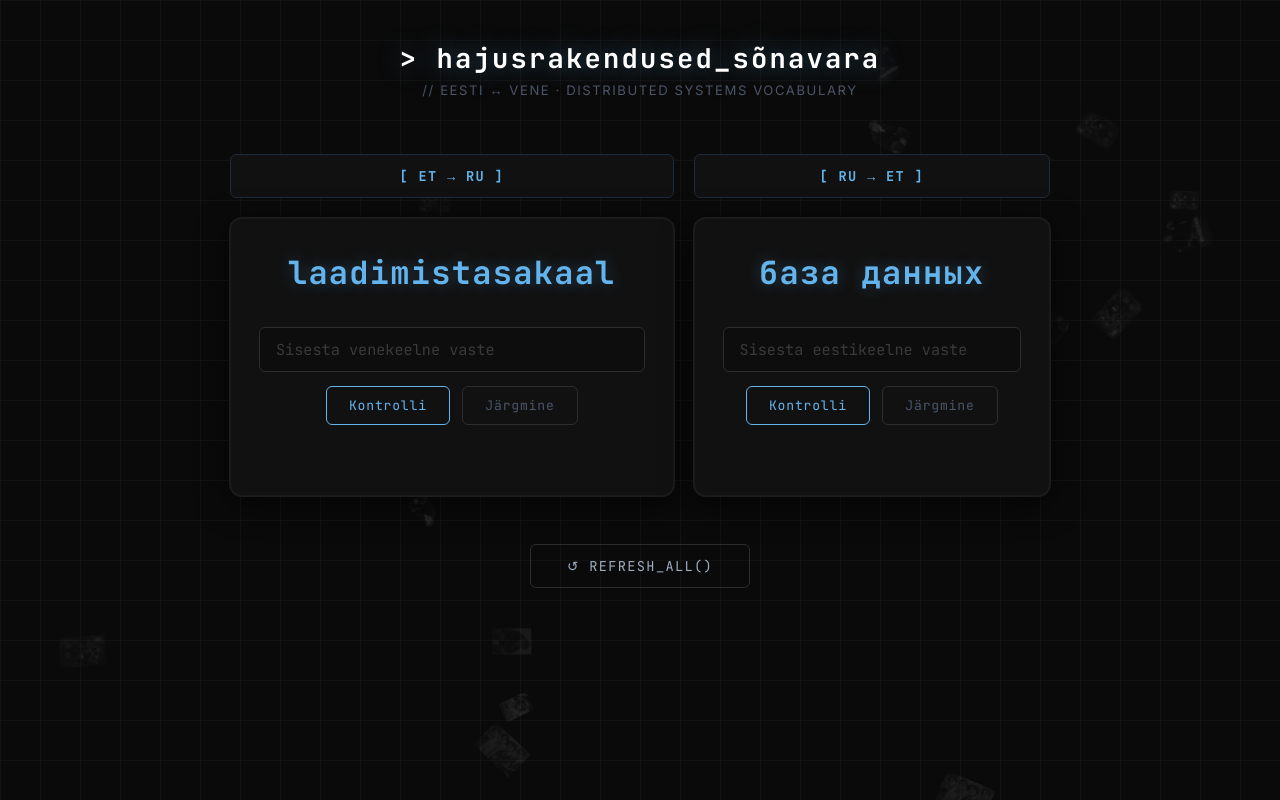
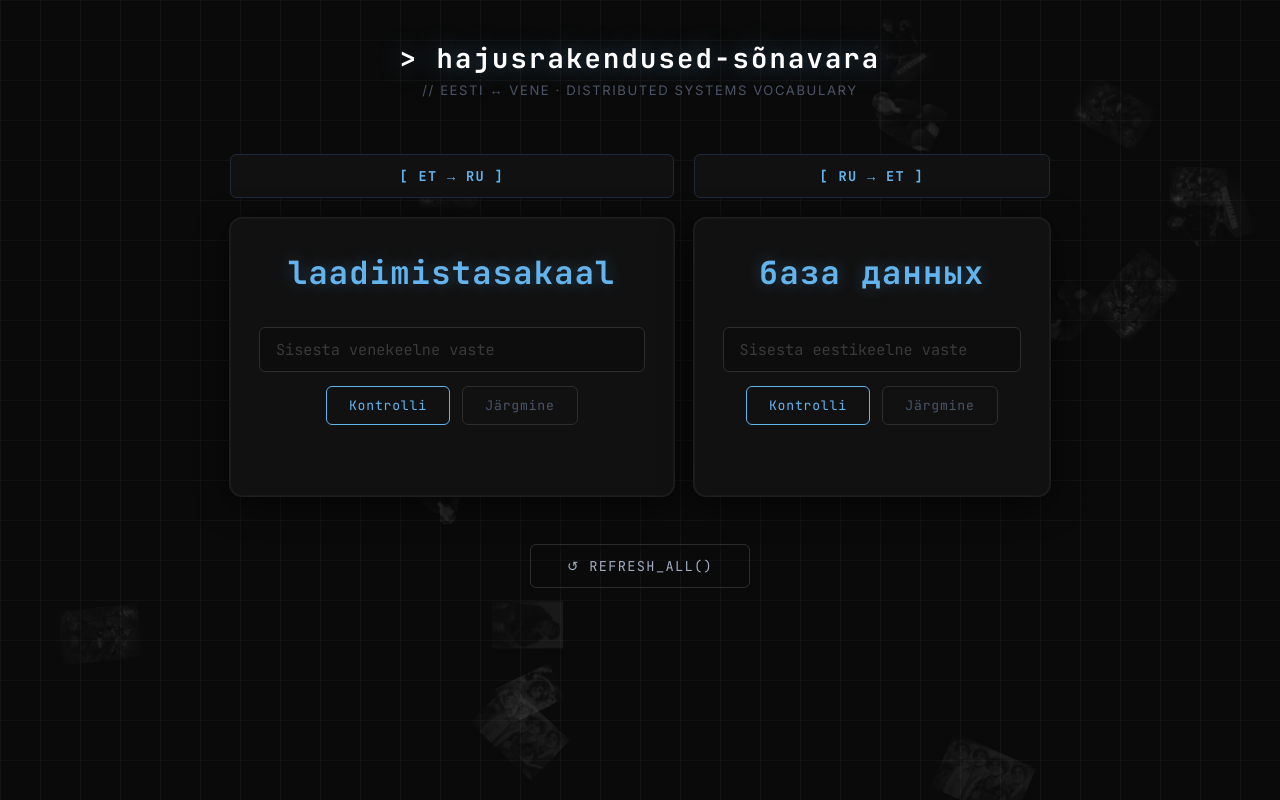
Before and after one commit to Tefix/LiteTracker, a plain HTML site: page index.html in a window 1280 px wide. Drawn offline with Linux system fonts and the light colour scheme.

Commit message:
[#88668] HTML TEXT FIX

```diff
--- a/index.html
+++ b/index.html
@@ -9,12 +9,13 @@
 </head>
 <body>
 
-    <h1>&gt; hajusrakendused_sõnavara</h1>
+    <h1>&gt; hajusrakendused-sõnavara</h1>
     <p class="subtitle">// eesti ↔ vene · distributed systems vocabulary</p>
 
     <!-- Kahe veeruga tabel: veerg 1 = eesti→vene, veerg 2 = vene→eesti -->
     <table class="quiz-table">
         <thead>
+
             <tr>
                 <th>[ ET → RU ]</th>
                 <th>[ RU → ET ]</th>
--- a/script.js
+++ b/script.js
@@ -88,8 +88,8 @@ function createFloatingIcon() {
     img.src = floatingImages[Math.floor(Math.random() * floatingImages.length)];
     img.classList.add('floating-icon');
 
-    // Juhuslik suurus vahemikus 28–56px
-    const size = 28 + Math.random() * 28;
+    // Juhuslik suurus vahemikus 55–95px
+    const size = 55 + Math.random() * 40;
     img.style.width  = size + 'px';
     img.style.height = size + 'px';
 
```
